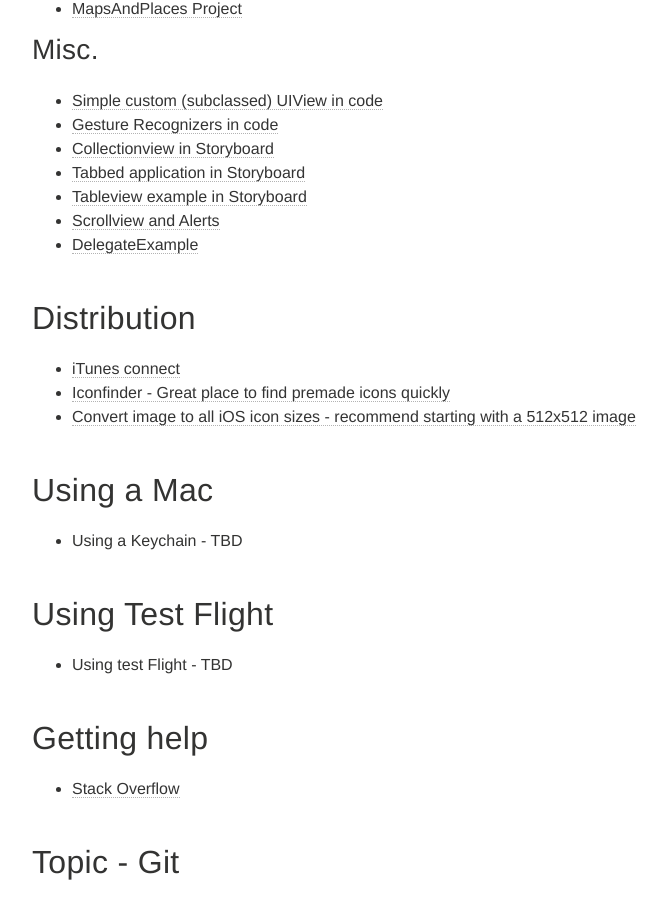
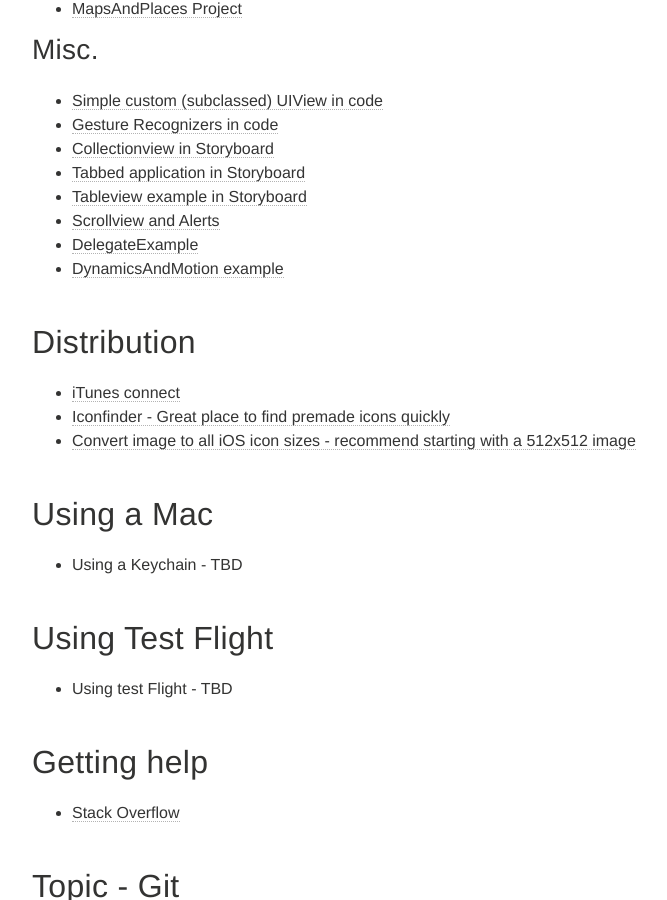
Before and after one commit to portlandcodeschool/ios, a Jekyll site: the page built from resources.md, in a window 1280 px wide and 900 px high, scrolled down 1345 px. Shown: the whole window, without its empty margins (288-955 px from the left). Built offline with Jekyll 4.4.1, drawn with Linux system fonts in a browser that asks for light colours; nearby versions of some CDN libraries.

Commit message:
Update resources.md

```diff
--- a/resources.md
+++ b/resources.md
@@ -50,6 +50,7 @@ tags: [curriculum]
 * [Tableview example in Storyboard](https://github.com/portlandcodeschool/TableViewExample-iOS)
 * [Scrollview and Alerts](https://github.com/portlandcodeschool/ScrollviewAndAlerts)
 * [DelegateExample](https://github.com/portlandcodeschool/MapExample_iOS)
+* [DynamicsAndMotion example](https://github.com/portlandcodeschool/DynamicsAndMotion_iOS)
 
 # Distribution
 * [iTunes connect](https://itunesconnect.apple.com/WebObjects/iTunesConnect.woa)
```
